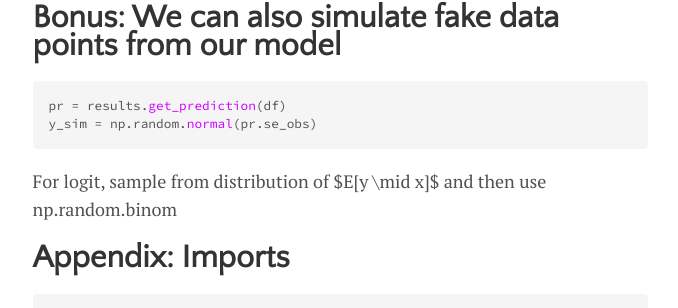
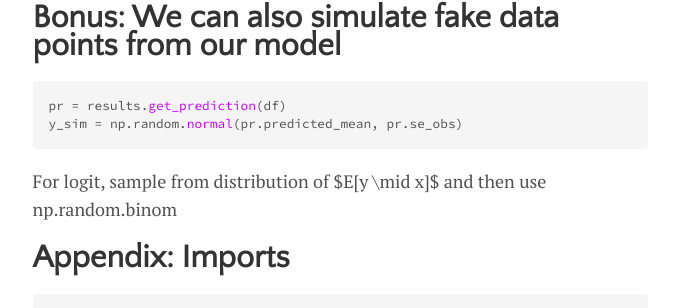
Before and after one commit to lmc2179/lmc2179.github.io, a Jekyll site: the page built from drafts/prediction_confidence.md, in a window 1280 px wide and 900 px high, scrolled down 8977 px. Shown: the part 145-453 px from the top of the window, without its empty margins (300-978 px from the left). Built offline with Jekyll 4.4.1, drawn with Linux system fonts in a browser that asks for light colours; formulas are drawn with MathJax 3.

Commit message:
Update prediction_confidence.md

````diff
--- a/drafts/prediction_confidence.md
+++ b/drafts/prediction_confidence.md
@@ -185,7 +185,7 @@ Yes but it's not useful
 
 ```python
 pr = results.get_prediction(df)
-y_sim = np.random.normal(pr.se_obs)
+y_sim = np.random.normal(pr.predicted_mean, pr.se_obs)
 ```
 
 For logit, sample from distribution of $E[y \mid x]$ and then use np.random.binom
````
